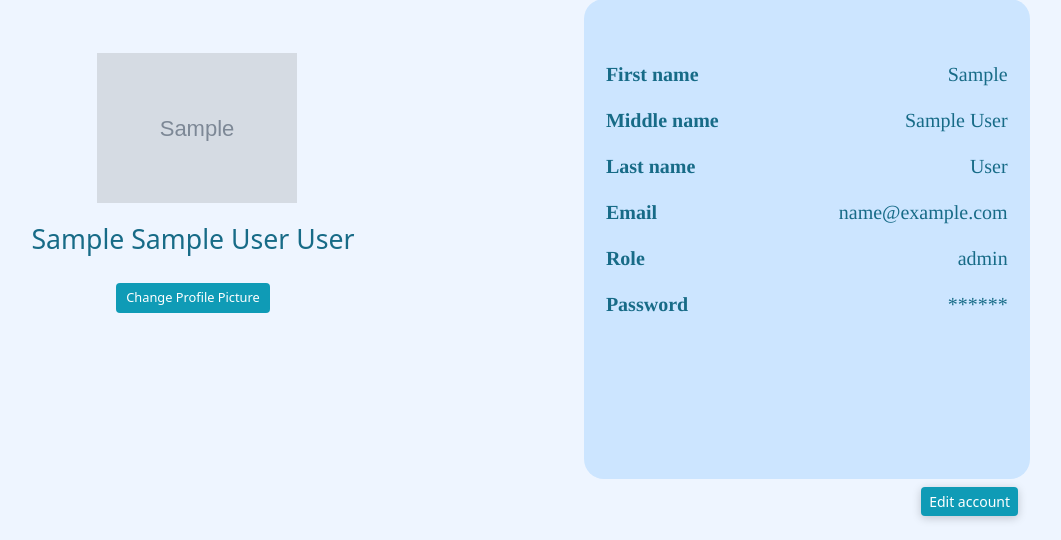
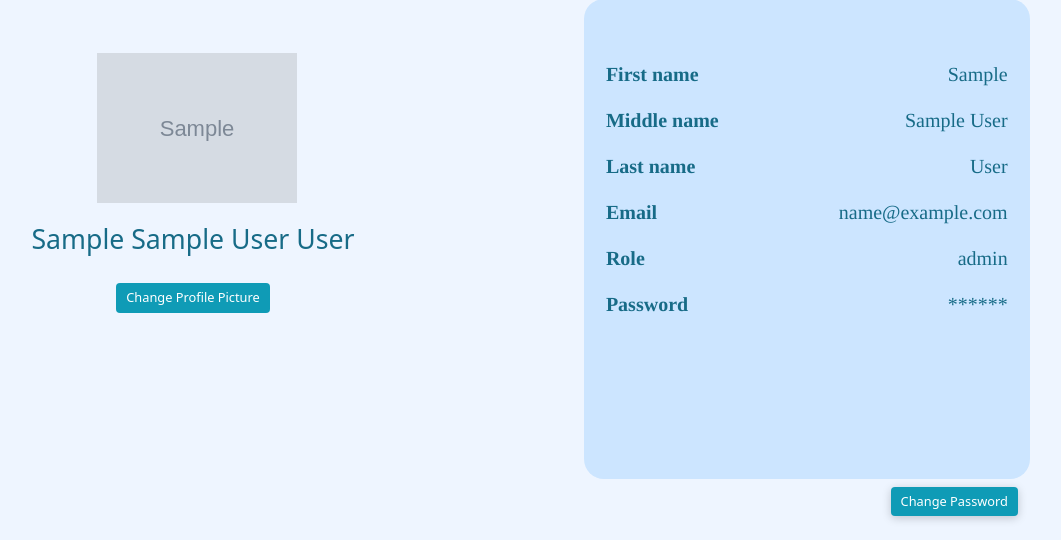
Before and after one commit to codingburgas/2425-11-b-pp-student-practices-assignment-NTIvanova21, a Flask app: page /profile/1 in a window 1280 px wide. Shown: the part 380-920 px from the top of the page, without its empty margins (168-1229 px from the left). Run offline with Flask 3, Linux system fonts and the light colour scheme; a user stored in the database is signed in; tables that the repository leaves empty hold one stand-in row (values such as "Sample post"); grey boxes marked "Sample" are stand-in pictures; parts of the project's set-up code (start-up, migrations or seed data) failed here and were passed over; some libraries are stand-ins or nearby versions; some web fonts are replaced.

Commit message:
Add a button to change user's password. Close #25

```diff
--- a/GreenLight/profile/routes.py
+++ b/GreenLight/profile/routes.py
@@ -1,5 +1,7 @@
 from flask import render_template, url_for, redirect, flash, request
 from flask_login import login_user, logout_user, current_user, login_required
+from werkzeug.security import check_password_hash, generate_password_hash
+
 from .. import db
 
 from . import profile_bp
@@ -12,14 +14,6 @@ def profile(userId):
     user = User.query.get(userId)
     return render_template("profilePage.html", user=user)
 
-@profile_bp.route('/edit_profile/<int:userId>', methods=['GET', 'POST'])
-@login_required
-def edit_profile(userId):
-    user = User.query.get(userId)
-
-    return render_template("profilePage.html", user=user)
-
-
 @profile_bp.route('/change_profile_picture/<int:userId>/<string:profilePicture>', methods=['GET', 'POST'])
 @login_required
 def change_profile_picture(userId, profilePicture):
@@ -28,3 +22,24 @@ def change_profile_picture(userId, profilePicture):
     db.session.commit()
 
     return redirect(url_for('profile.profile', userId=userId, profilePicture = profilePicture))
+
+@profile_bp.route('/change_password/<int:userId>', methods=['POST'])
+@login_required
+def change_password(userId):
+    user = User.query.get(userId)
+    current_password = request.form.get('current_password')
+    new_password = request.form.get('new_password')
+    confirm_password = request.form.get('confirm_password')
+
+    if not check_password_hash(user.password, current_password):
+        flash("Current password is incorrect.", "danger")
+        return redirect(url_for('profile.profile', userId=userId))
+
+    if new_password != confirm_password:
+        flash("New passwords do not match.", "danger")
+        return redirect(url_for('profile.profile', userId=userId))
+
+    user.password = generate_password_hash(new_password)
+    db.session.commit()
+    flash("Password updated successfully.", "success")
+    return redirect(url_for('profile.profile', userId=userId))
--- a/GreenLight/profile/static/profilePageStyle.css
+++ b/GreenLight/profile/static/profilePageStyle.css
@@ -45,15 +45,18 @@
 
 .popup {
     display: none;
-    position: fixed; top: 0; left: 0;
-    width: 100%; height: 100%;
+    position: fixed;
+    top: 0;
+    left: 0;
+    width: 100%;
+    height: 100%;
     background: rgba(0, 0, 0, 0.5);
     justify-content: center; align-items: center;
 }
 .popup:target {
     display: flex;
 }
-.popup-content {
+.popup-content, .popup-content-password {
     background: #fff;
     padding: 20px;
     border-radius: 8px;
@@ -92,3 +95,7 @@
 a{
     text-decoration: none;
 }
+
+.popup-content-password{
+    width: 50%;
+}
--- a/GreenLight/profile/templates/profilePage.html
+++ b/GreenLight/profile/templates/profilePage.html
@@ -48,8 +48,8 @@
 
             </div>
             <div class="d-flex justify-content-end">
-                <form method="POST" action="{{ url_for('profile.edit_profile', userId = user.userId) }}">
-                    <button type="submit" class="btn btn-sm btn-info mt-2">Edit account</button>
+                <form method="POST" action="{{ url_for('profile.change_password', userId = user.userId) }}">
+                    <a href="#password-popup" class="open-button mt-2 btn btn-sm btn-info">Change Password</a>
                 </form>
             </div>
         </div>
@@ -84,4 +84,27 @@
             </div>
         </div>
     </div>
+
+    <div id="password-popup" class="popup">
+        <div class="popup-content-password">
+            <a href="#" class="close">&times;</a>
+            <h4>Change Password</h4>
+            <form method="POST" action="{{ url_for('profile.change_password', userId=user.userId) }}">
+                <div class="mb-3 text-start">
+                    <label for="current_password" class="form-label">Current Password</label>
+                    <input type="password" class="form-control" name="current_password" id="current_password" required>
+                </div>
+                <div class="mb-3 text-start">
+                    <label for="new_password" class="form-label">New Password</label>
+                    <input type="password" class="form-control" name="new_password" id="new_password" required>
+                </div>
+                <div class="mb-3 text-start">
+                    <label for="confirm_password" class="form-label">Confirm New Password</label>
+                    <input type="password" class="form-control" name="confirm_password" id="confirm_password" required>
+                </div>
+                <button type="submit" class="btn btn-sm btn-info">Change Password</button>
+            </form>
+        </div>
+    </div>
+
 {% endblock %}
```
